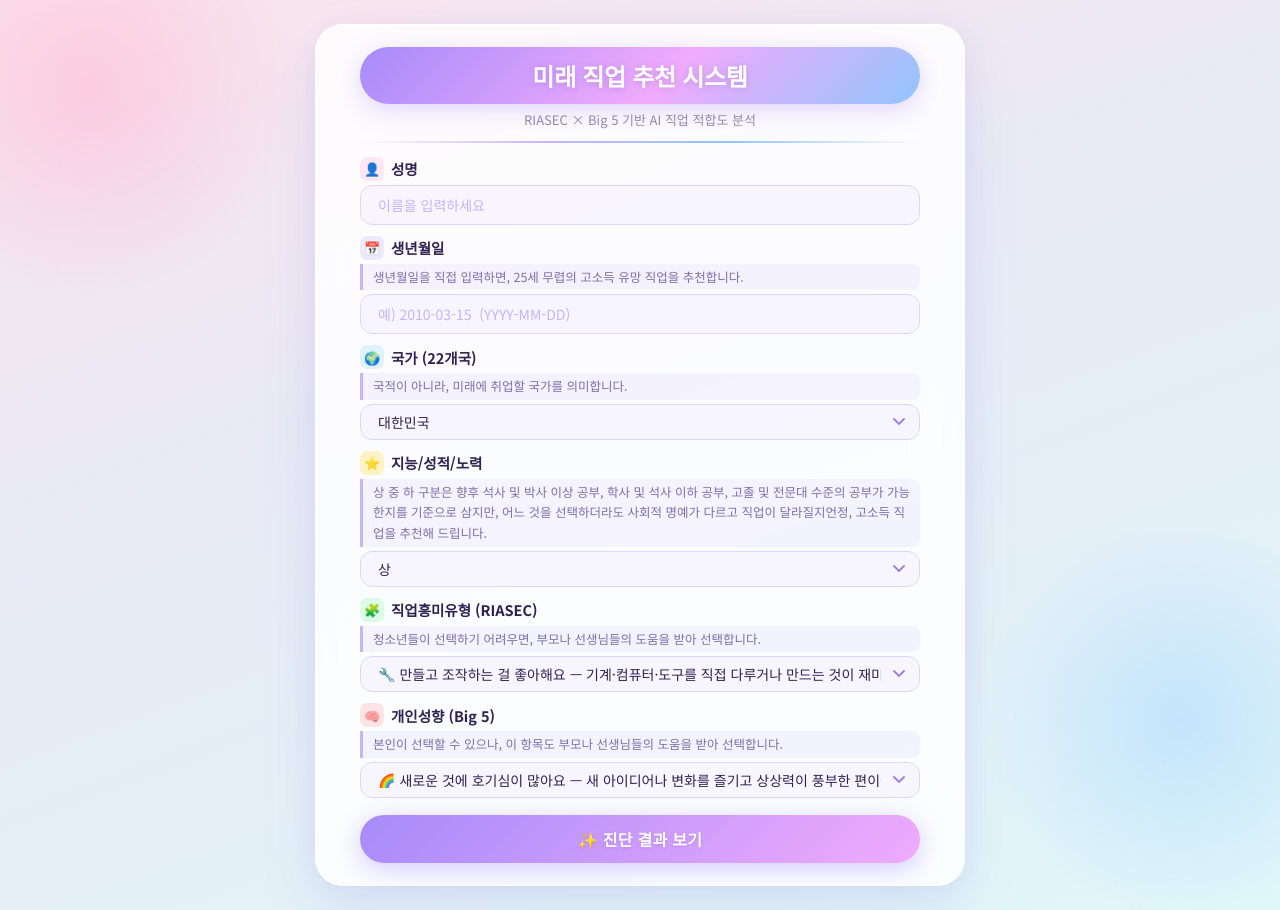
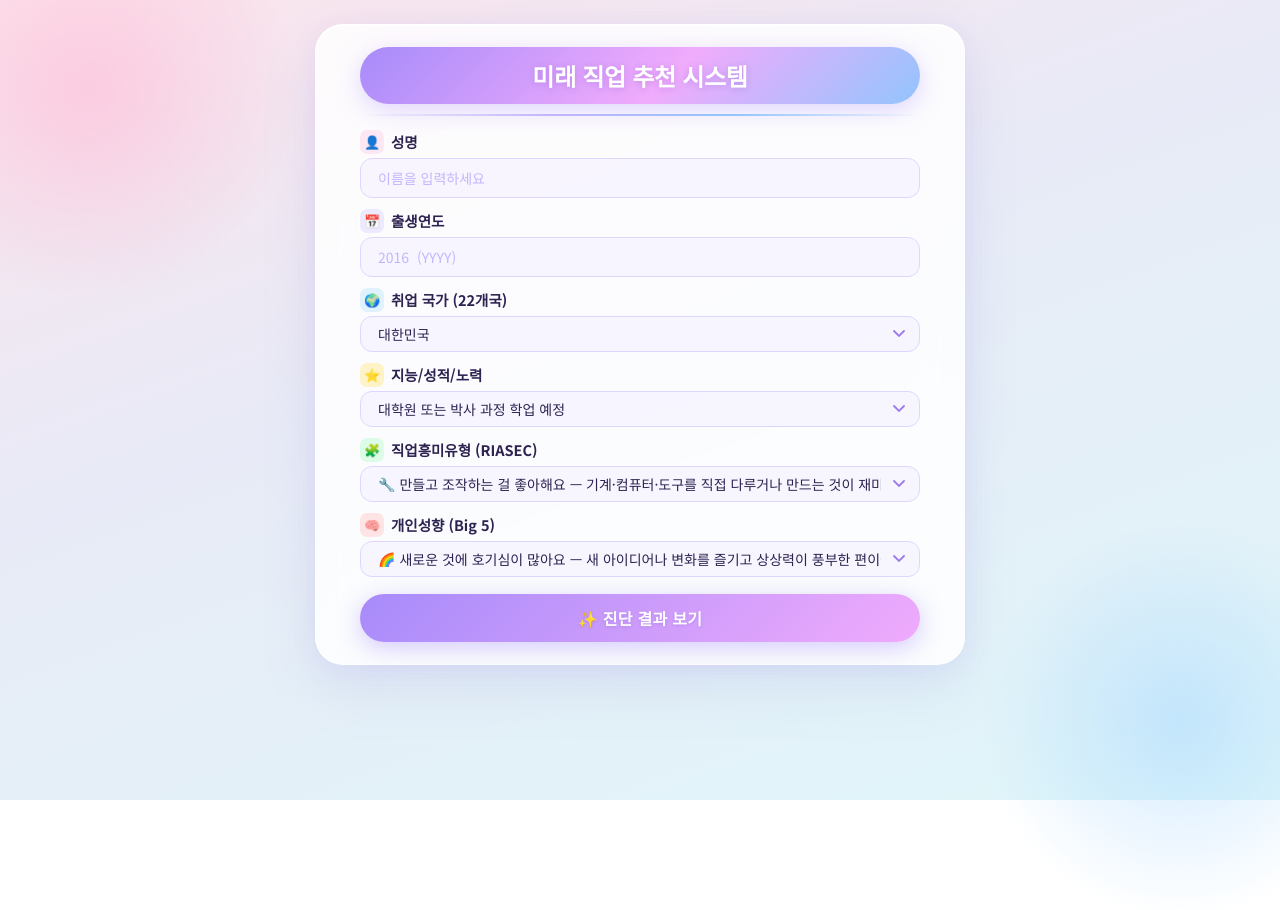
Before and after one commit to DongSoo-520503/2-future-job, a website: page index.html in a window 1280 px wide. After the commit the page ends 800 px from the top, so only its background shows below. Drawn offline with Linux system fonts and the light colour scheme.

Commit message:
Add files via upload

```diff
--- a/index.html
+++ b/index.html
@@ -256,7 +256,6 @@
         <div class="title-box">
             <h1>미래 직업 추천 시스템</h1>
         </div>
-        <p style="text-align:center; font-size:13px; color:#9189b0; margin-bottom:12px; margin-top:-4px;">RIASEC × Big 5 기반 AI 직업 적합도 분석</p>
 
         <div class="divider"></div>
 
@@ -274,19 +273,17 @@
             <div class="form-group">
                 <label>
                     <div class="label-main">
-                        <span class="icon icon-dob">📅</span> 생년월일
+                        <span class="icon icon-dob">📅</span> 출생연도
                     </div>
-                    <div class="label-hint">생년월일을 직접 입력하면, 25세 무렵의 고소득 유망 직업을 추천합니다.</div>
                 </label>
-                <input type="text" id="dob" placeholder="예) 2010-03-15  (YYYY-MM-DD)" pattern="\d{4}-\d{2}-\d{2}" required>
+                <input type="text" id="dob" placeholder="2016  (YYYY)" pattern="\d{4}" required>
             </div>
 
             <div class="form-group">
                 <label>
                     <div class="label-main">
-                        <span class="icon icon-country">🌍</span> 국가 (22개국)
+                        <span class="icon icon-country">🌍</span>취업 국가 (22개국)
                     </div>
-                    <div class="label-hint">국적이 아니라, 미래에 취업할 국가를 의미합니다.</div>
                 </label>
                 <select id="country">
                     <option value="대한민국">대한민국</option>
@@ -301,7 +298,6 @@
                     <option value="이탈리아">이탈리아</option>
                     <option value="캐나다">캐나다</option>
                     <option value="호주">호주</option>
-
                     <option value="멕시코">멕시코</option>
                     <option value="베트남">베트남</option>
                     <option value="브라질">브라질</option>
@@ -310,33 +306,33 @@
                     <option value="싱가포르">싱가포르</option>
                     <option value="이스라엘">이스라엘</option>
                     <option value="인도네시아">인도네시아</option>
-
                     <option value="나이지리아">나이지리아</option>
                     <option value="남아프리카공화국">남아프리카공화국</option>
                 </select>
             </div>
 
+            <!-- ✅ 여기부터: 지능/성적/노력(ability) 섹션만 변경 -->
             <div class="form-group">
                 <label>
                     <div class="label-main">
                         <span class="icon icon-ability">⭐</span> 지능/성적/노력
                     </div>
-                    <div class="label-hint">상 중 하 구분은 향후 석사 및 박사 이상 공부, 학사 및 석사 이하 공부, 고졸 및 전문대 수준의 공부가 가능한지를 기준으로 삼지만, 어느 것을 선택하더라도 사회적 명예가 다르고 직업이 달라질지언정, 고소득 직업을 추천해 드립니다.</div>
-                </label>
+               </label>
                 <select id="ability">
-                    <option value="상">상</option>
-                    <option value="중">중</option>
-                    <option value="하">하</option>
+                    <option value="상">대학원 또는 박사 과정 학업 예정</option>
+                    <option value="중">대학교 또는 대학원 과정 학업 예정</option>
+                    <option value="하">실업고 또는 전문대 이하 학업 예정</option>
                 </select>
             </div>
+            <!-- ✅ 여기까지 변경 -->
 
             <div class="form-group">
                 <label>
                     <div class="label-main">
                         <span class="icon icon-riasec">🧩</span> 직업흥미유형 (RIASEC)
                     </div>
-                    <div class="label-hint">청소년들이 선택하기 어려우면, 부모나 선생님들의 도움을 받아 선택합니다.</div>
                 </label>
+                <!-- ✅ 원본 그대로 복원 -->
                 <select id="riasec">
                     <option value="R">🔧 만들고 조작하는 걸 좋아해요 — 기계·컴퓨터·도구를 직접 다루거나 만드는 것이 재미있는 편이에요</option>
                     <option value="I">🔬 파고들고 연구하는 걸 좋아해요 — 왜 그런지 원리를 찾고, 데이터나 과학적 사실을 탐구하는 편이에요</option>
@@ -352,8 +348,8 @@
                     <div class="label-main">
                         <span class="icon icon-big5">🧠</span> 개인성향 (Big 5)
                     </div>
-                    <div class="label-hint">본인이 선택할 수 있으나, 이 항목도 부모나 선생님들의 도움을 받아 선택합니다.</div>
                 </label>
+                <!-- ✅ 원본 그대로 복원 -->
                 <select id="big5">
                     <option value="O">🌈 새로운 것에 호기심이 많아요 — 새 아이디어나 변화를 즐기고 상상력이 풍부한 편이에요</option>
                     <option value="C">📌 계획적이고 꼼꼼한 편이에요 — 목표를 세우고 끝까지 책임감 있게 해내는 편이에요</option>
```
Also changed, not shown: app.js (+13 -4 lines).
